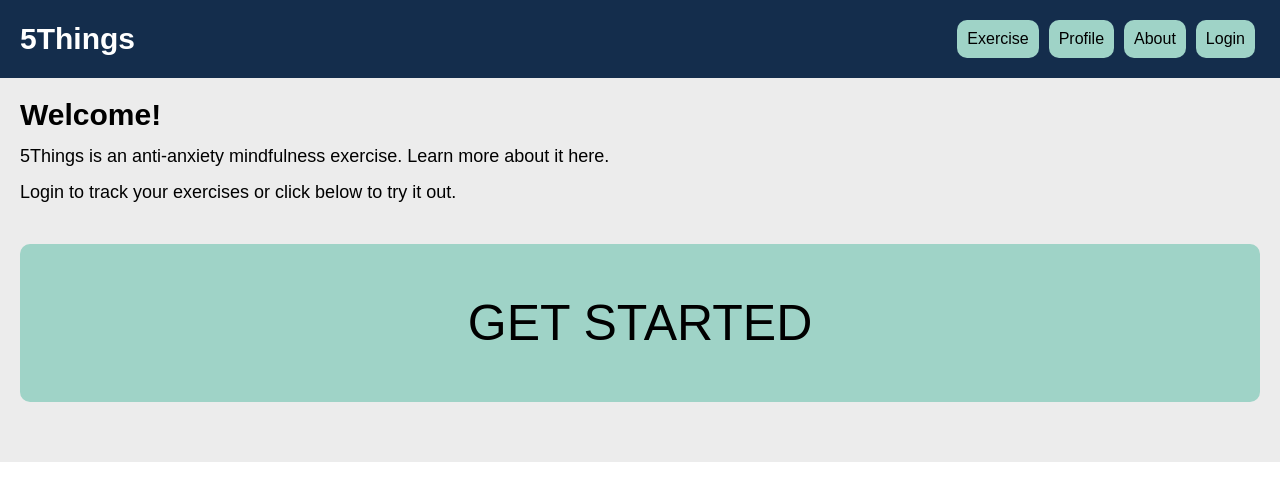
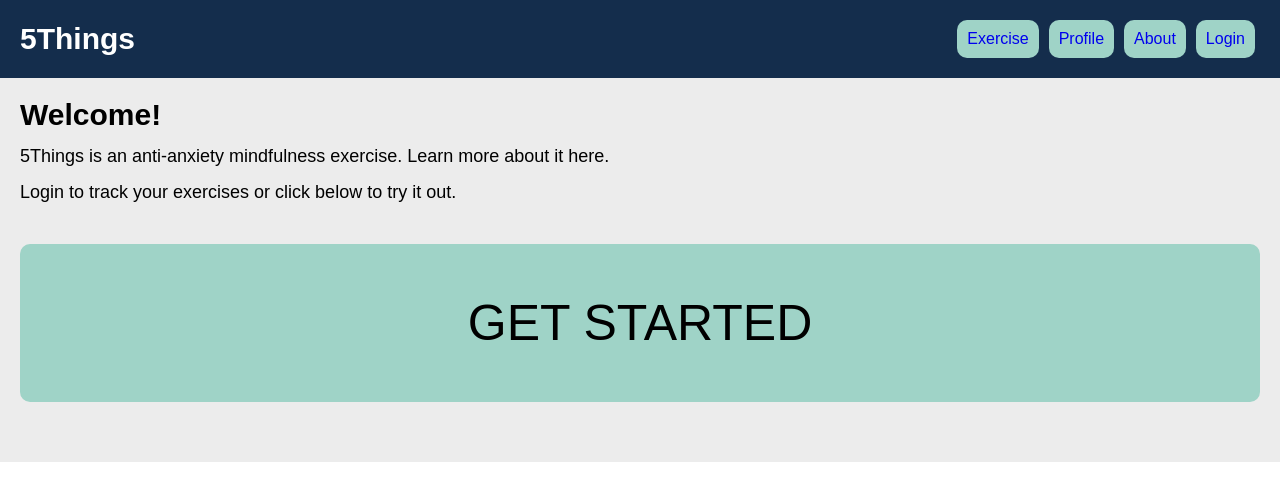
Before and after one commit to laurenstrapagiel/5things, a React (Create React App) app: page / in a window 1280 px wide. Shown: the top 500 px of the page. Built offline with nearby package versions, Linux system fonts and the light colour scheme.

Commit message:
adds header links

```diff
--- a/src/components/header/header.js
+++ b/src/components/header/header.js
@@ -1,7 +1,7 @@
+import { Link } from "react-router-dom";
 import "./header.scss";
 
 function Header() {
-
   return (
     <header className="header">
       <div className="header__left">
@@ -9,13 +9,22 @@ function Header() {
       </div>
       <div className="header__right">
         <ul className="header__nav">
-          <li className="header__nav-item">Exercise</li>
-          <li className="header__nav-item">Profile</li>
-          <li className="header__nav-item">About</li>
-          <li className="header__nav-item">Login</li>
+          <li className="header__nav-item">
+            <Link to="/exercise">Exercise</Link>
+          </li>
+          <li className="header__nav-item">
+            <Link to="/profile">Profile</Link>
+          </li>
+          <li className="header__nav-item">
+            <Link to="/about">About</Link>
+          </li>
+          <li className="header__nav-item">
+            <Link to="/login">Login</Link>
+          </li>
         </ul>
       </div>
     </header>
   );
 }
+
 export default Header;
--- a/src/styles/partials/_global.scss
+++ b/src/styles/partials/_global.scss
@@ -25,6 +25,10 @@ p {
   line-height: 24px;
 }
 
+a {
+  text-decoration: none;
+}
+
 .form-input {
   width: 100%;
   height: 32px;
```
